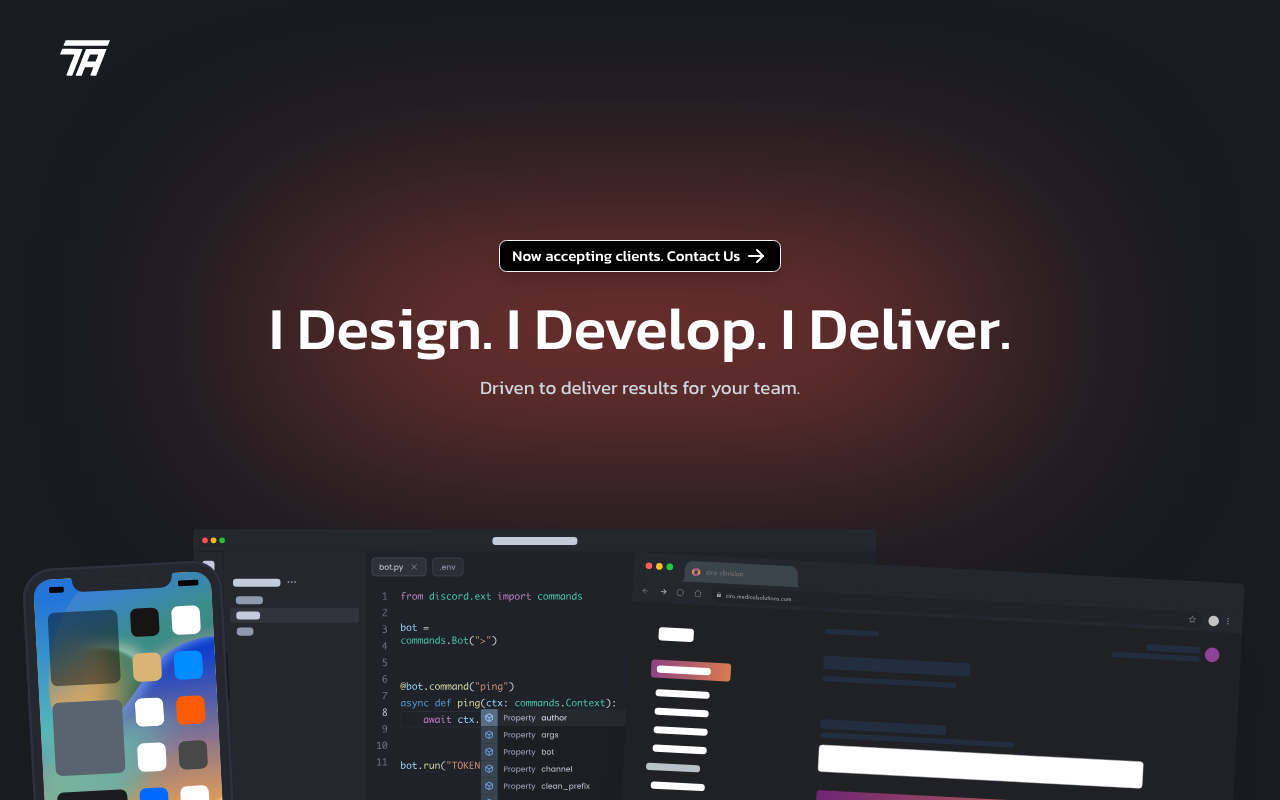
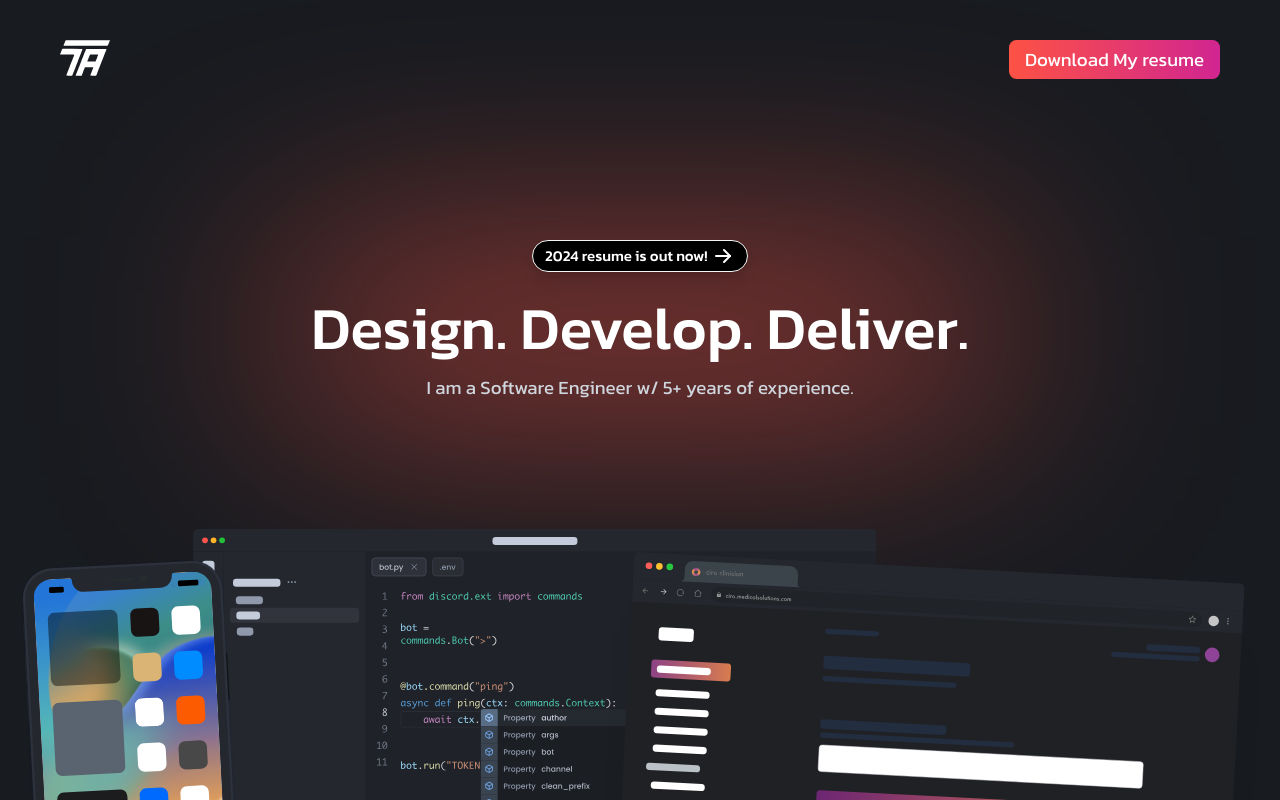
Before and after one commit to taanguiano/anguiano-agency-site, a Next.js app: page / in a window 1280 px wide. Shown: the top 800 px of the page. Built offline with nearby package versions, Linux system fonts and the light colour scheme.

Commit message:
download my resume functionality

```diff
--- a/src/app/global-components/footer.tsx
+++ b/src/app/global-components/footer.tsx
@@ -8,6 +8,8 @@ import {
   IconBrandLinkedin,
   IconBrandX,
 } from "@tabler/icons-react";
+import { useDownloadFile } from "../hooks/useDownloadFile";
+import { resumeUri } from "../utils/constants";
 
 const SocialLinks = {
   GitHub: "https://github.com/taanguiano",
@@ -17,6 +19,7 @@ const SocialLinks = {
 
 export const Footer = () => {
   const router = useRouter();
+  const { downloadURI } = useDownloadFile();
 
   return (
     <footer className="overflow-visible">
@@ -25,12 +28,12 @@ export const Footer = () => {
           <h2 className="md:text-[5rem] text-[4rem] leading-[1.2] font-semibold my-5 flex justify-center text-center">
             Have an idea? <br /> {`Let's collaborate.`}
           </h2>
-          {/* <button
-            onClick={() => router.push(Routes.contactUs)}
+          <button
+            onClick={() => downloadURI(resumeUri, "Resume")}
             className="bg-hero-title-gradient text-white py-2 px-4 rounded-xl w-fit inline-text text-3xl mt-1"
           >
             Download My Resume
-          </button> */}
+          </button>
         </div>
         <div className="md:flex-row md:justify-between flex flex-col w-full items-center px-5">
           <span className="text-2xl text-center text-gray-400">
--- a/src/app/global-components/header.tsx
+++ b/src/app/global-components/header.tsx
@@ -2,12 +2,13 @@
 
 import Image from "next/image";
 import Link from "next/link";
-import { useRouter } from "next/navigation";
 import tanguianoLogo from "../../../public/tanguianoLogo.svg";
 import { Container } from "./container";
+import { useDownloadFile } from "../hooks/useDownloadFile";
+import { resumeUri } from "../utils/constants";
 
 export const Header = () => {
-  const router = useRouter();
+  const { downloadURI } = useDownloadFile();
 
   return (
     <header className="md:px-0 z-1 h-10 border-red-100 bg-transparent py-10">
@@ -16,11 +17,12 @@ export const Header = () => {
           <Link className="" href="/">
             <Image src={tanguianoLogo} height={50} width={50} alt="logo" />
           </Link>
-          {/* <a href="../../../public/2024tanguianoResumeNoContact.pdf" download>
-            <button className="bg-hero-title-gradient text-white py-2 px-4 rounded-xl">
-              <span className="text-3xl">Download My resume</span>
-            </button>
-          </a> */}
+          <button
+            onClick={() => downloadURI(resumeUri, "Resume")}
+            className="bg-hero-title-gradient text-white py-2 px-4 rounded-xl"
+          >
+            <span className="text-3xl">Download My resume</span>
+          </button>
         </nav>
       </Container>
     </header>
--- a/src/app/hooks/useDownloadFile.ts
+++ b/src/app/hooks/useDownloadFile.ts
@@ -6,6 +6,7 @@ export const useDownloadFile = () => {
     var link = document.createElement("a");
     link.download = name;
     link.href = uri;
+    link.target = "_blank";
     link.click();
   }, []);
 
--- a/src/app/sections/Hero/hero.tsx
+++ b/src/app/sections/Hero/hero.tsx
@@ -10,14 +10,14 @@ export const Hero = () => {
     <section className="text-center relative mt-64">
       <div className="mb-52 relative">
         <div className="top-[25%] md:w-[700px] w-[350px] right-0 left-0 mx-auto absolute h-[10rem] blur-[120px] bg-[#FD5244] z-[-1]" />
-        <div className="flex w-fit mx-auto border border-gray-100 py-[3px] px-[12px] rounded-xl font-medium text-2xl bg-black shadow-lg items-center">
-          Now accepting clients. Contact Us&nbsp;
+        <div className="flex w-fit mx-auto border border-gray-100 py-[3px] px-[12px] rounded-full font-medium text-2xl bg-black shadow-lg items-center">
+          2024 resume is out now!&nbsp;
           <IconArrowRight />
         </div>
         <h1 className="text-[5rem] leading-[1.2] font-medium mt-5 mb-3 md:text-[6rem] flex-wrap whitespace-break-spaces px-5">
-          I Design. I Develop. I Deliver.
+          Design. Develop. Deliver.
         </h1>
-        <p className="text-pText text-3xl mt-0">{`Driven to deliver results for your team.`}</p>
+        <p className="text-pText text-3xl mt-0">{`I am a Software Engineer w/ 5+ years of experience.`}</p>
       </div>
       <div className="relative">
         <Image
--- /dev/null
+++ b/src/app/utils/constants.ts
@@ -0,0 +1,2 @@
+export const resumeUri =
+  "https://ur18ygzmshmoaei4.public.blob.vercel-storage.com/2024tanguianoResumeNoContact.pdf";
```
